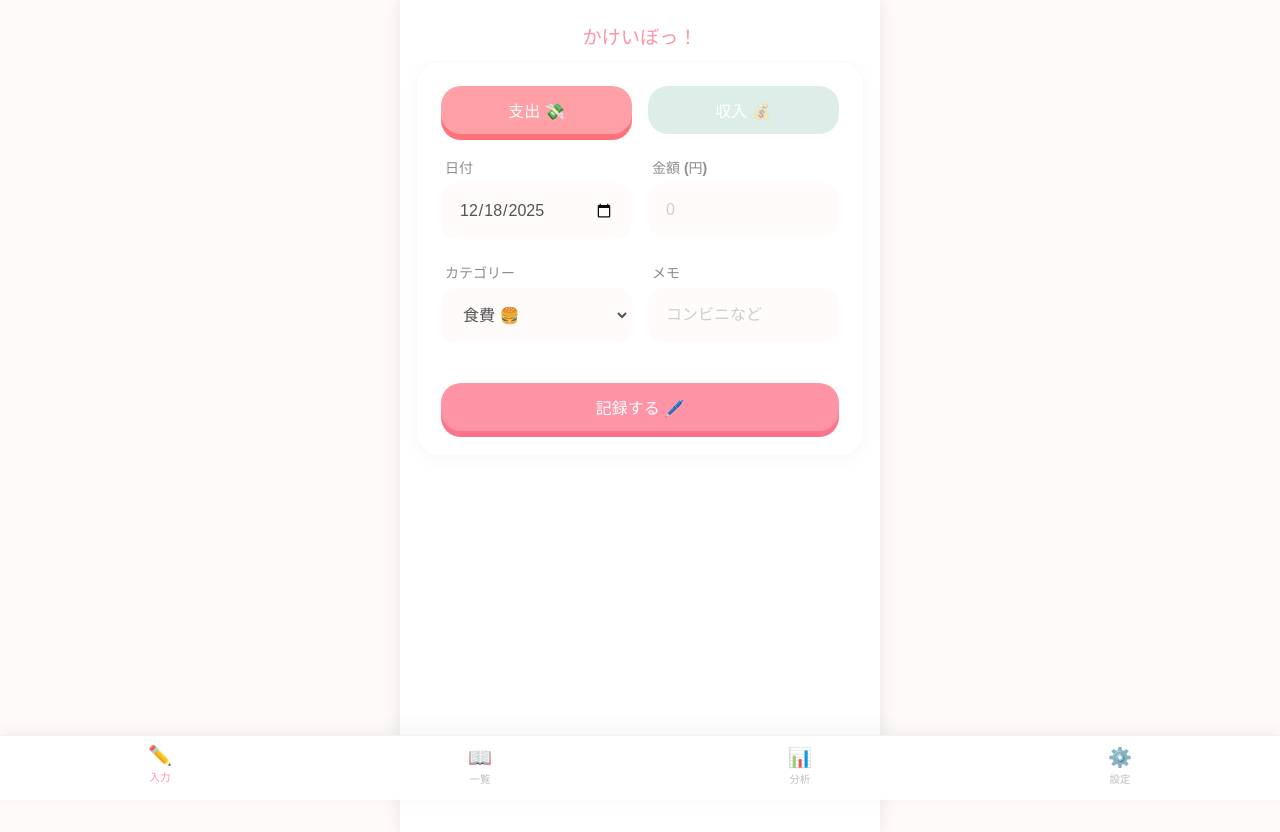
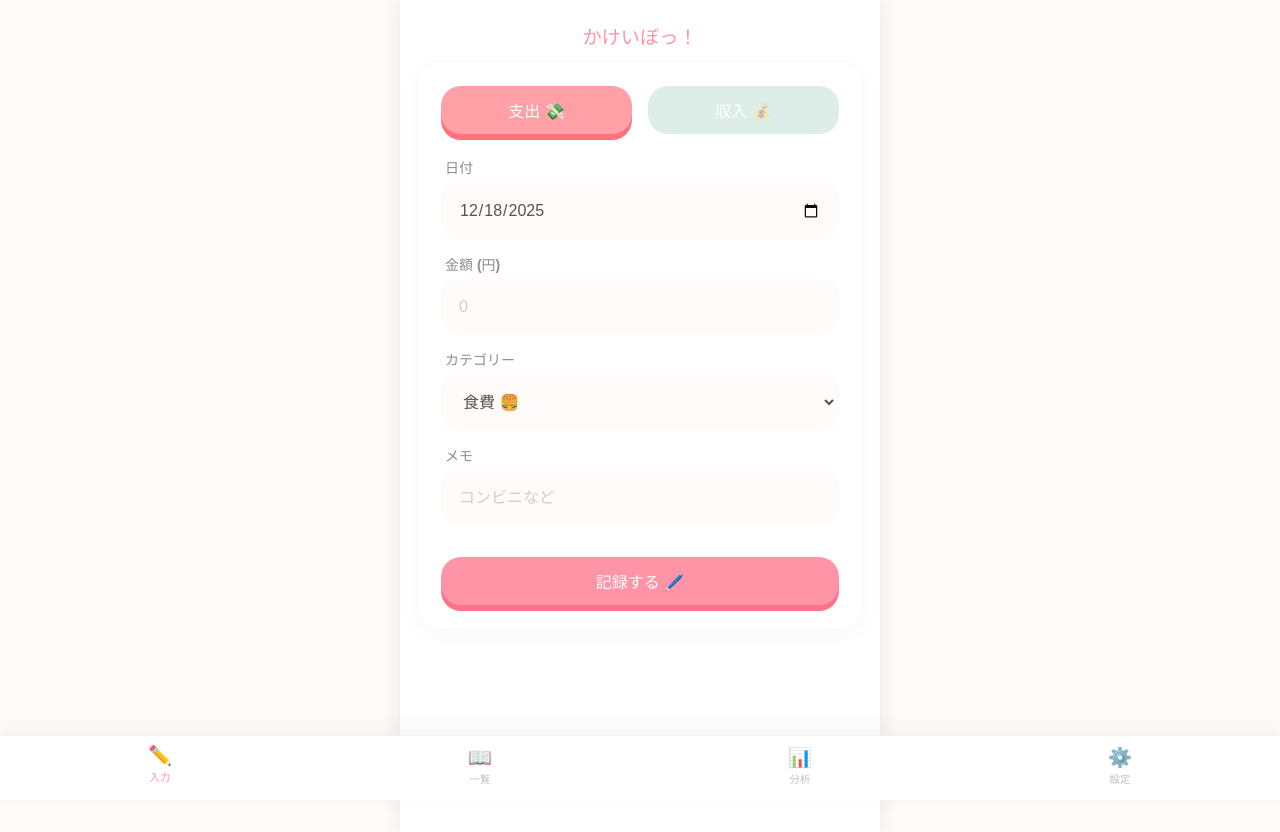
Before and after one commit to miniminiomame/kawaii-kakeibo, a React (Vite) app: page / in a window 1280 px wide. Built offline with nearby package versions, Linux system fonts and the light colour scheme; a web font is replaced by a local one.

Commit message:
UI: Revert form layout to vertical stack

```diff
--- a/src/features/transactions/TransactionForm.module.css
+++ b/src/features/transactions/TransactionForm.module.css
@@ -18,14 +18,6 @@
 .form {
     display: flex;
     flex-direction: column;
-    gap: var(--spacing-sm);
-}
-
-.row {
-    display: grid;
-    grid-template-columns: 1fr 1fr;
-    gap: var(--spacing-md);
-    align-items: start;
 }
 
 .submitBtn {
--- a/src/features/transactions/TransactionForm.tsx
+++ b/src/features/transactions/TransactionForm.tsx
@@ -65,7 +65,6 @@ export function TransactionForm({ onSubmit }: TransactionFormProps) {
             </div>
 
             <form onSubmit={handleSubmit} className={styles.form}>
-                <div className={styles.row}>
                 <Input
                     label="日付"
                     type="date"
@@ -73,6 +72,7 @@ export function TransactionForm({ onSubmit }: TransactionFormProps) {
                     onChange={(e) => setDate(e.target.value)}
                     required
                 />
+
                 <Input
                     label="金額 (円)"
                     type="number"
@@ -82,7 +82,6 @@ export function TransactionForm({ onSubmit }: TransactionFormProps) {
                     required
                     min="1"
                 />
-                </div>
 
                 {isHighIncome && (
                     <div className={styles.savingsAlert}>
@@ -90,7 +89,6 @@ export function TransactionForm({ onSubmit }: TransactionFormProps) {
                     </div>
                 )}
 
-                <div className={styles.row}>
                 <Select
                     label="カテゴリー"
                     options={type === 'expense' ? EXPENSE_CATEGORIES : INCOME_CATEGORIES}
@@ -103,7 +101,6 @@ export function TransactionForm({ onSubmit }: TransactionFormProps) {
                     onChange={e => setNote(e.target.value)}
                     placeholder="コンビニなど"
                 />
-                </div>
 
                 <Button type="submit" variant="primary" className={styles.submitBtn}>
                     記録する 🖊️
```
Lines whose indentation alone changed are shown as unchanged.
